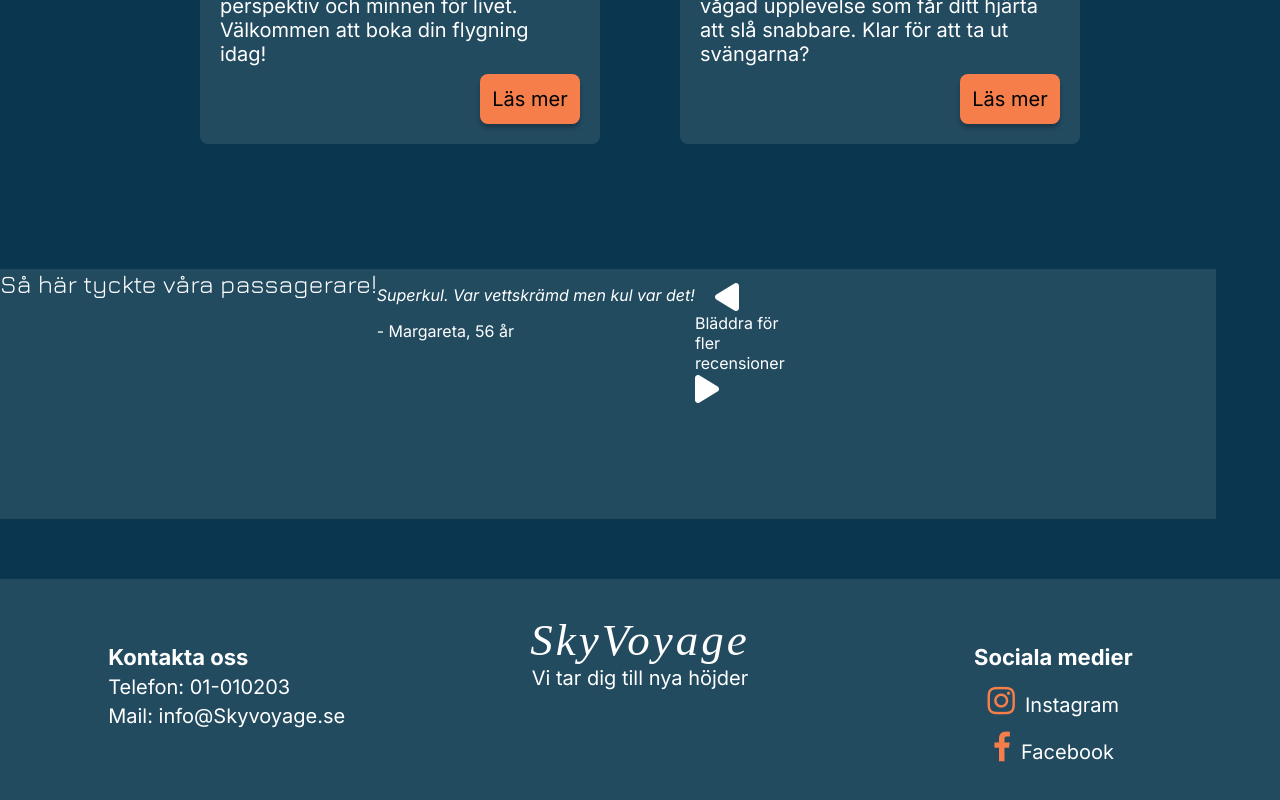
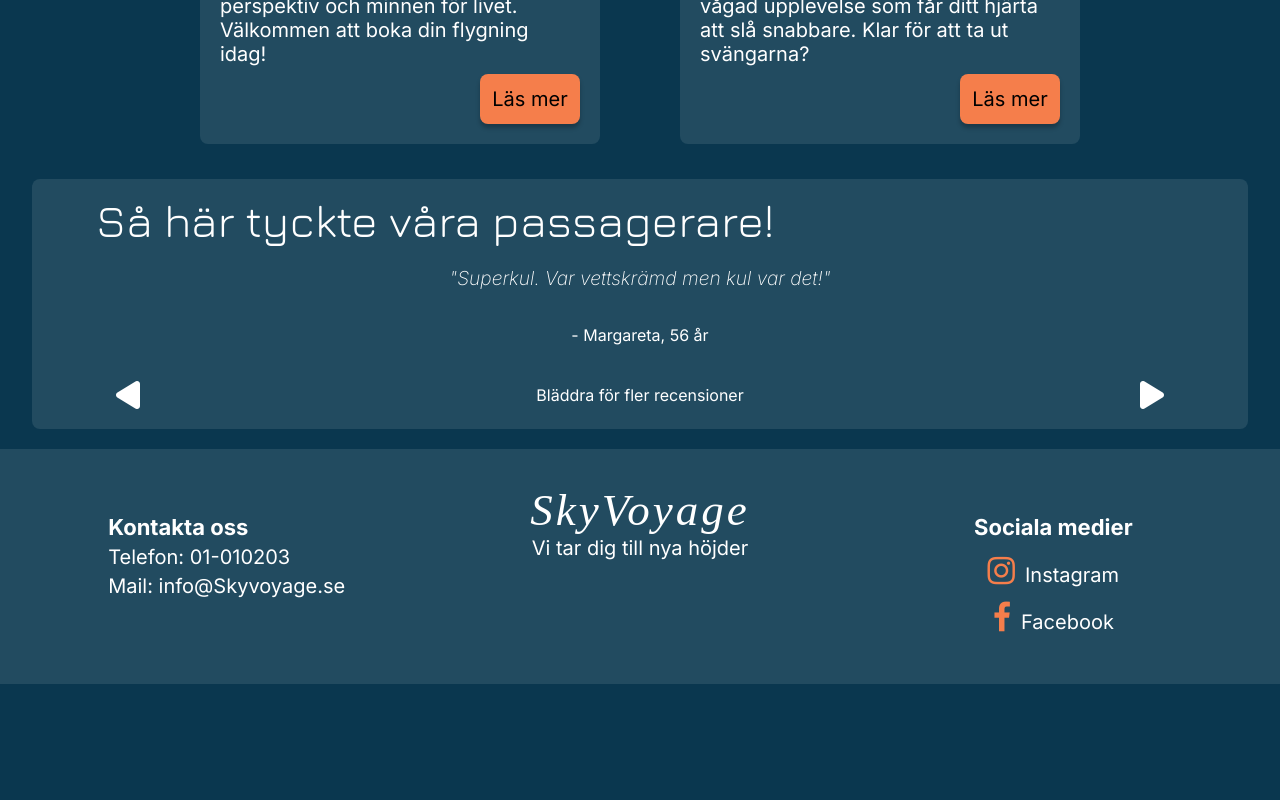
Before and after one commit to ellinorjohansson/SkyVoyage-Glantan, a Vue app: page / in a window 1280 px wide. Shown: the part 1594-2394 px from the top of the page. After the commit the page ends 2278 px from the top, so only its background shows below. Built offline with nearby package versions, Linux system fonts and the light colour scheme; a web font is replaced by a local one.

Commit message:
🚧  (style): work on styling the review section

```diff
--- a/src/component/ReviewCarousel.vue
+++ b/src/component/ReviewCarousel.vue
@@ -37,8 +37,8 @@ const previousReview = () => {
 <template>
     <section class="review-section">
         <span class="review-header">Så här tyckte våra passagerare!</span>
-        <div class="review-conatiner">
-            <p class="review-text">{{ reviews[currentReviewIndex].review }}</p>
+        <div class="review-container">
+            <p class="review-text">"{{ reviews[currentReviewIndex].review }}"</p>
             <p class="review-author">- {{ reviews[currentReviewIndex].name }}, {{ reviews[currentReviewIndex].age }} år</p>
         </div>
         <div class="arrow-container">
@@ -52,26 +52,39 @@ const previousReview = () => {
 <style lang="scss" scoped>
     .review-section {
         height: 250px;
-        width: 95%;
-        margin-top: 90px;
-        margin-bottom: 60px;
         background-color: $charcoal;
         display: flex;
         color: white;
         font-family: $font-body;
+        flex-direction: column;
+        padding-left: 5%;
+        padding-right: 5%;
+        border-radius: 8px;
+        margin: 90px 2.5% 60px 2.5%;
 
         .review-header {
             font-family: $font-heading2;
-            font-size: $mobile-font-size-heading2
+            font-size: $mobile-font-size-heading2;
+            margin-top: 15px;
         }
-        .review-text {
-            font-style: italic;
+
+        .review-container {
+            text-align: right;
+
+            .review-text {
+                font-style: italic;
+                font-weight: 200;
+                width: 250px;
+                margin-left: auto;
+            }
         }
 
         .arrow-container {
-            width: 100px;
             height: 100px;
             position: relative;
+            display: flex;
+            align-items: center;
+            justify-content: space-between;
 
             i {
                 color: white;
@@ -81,20 +94,57 @@ const previousReview = () => {
                 font-size: 2rem;
                 z-index: 10000;
                 position: relative;
+                line-height: 44px;
 
+
+            }
+
+        }
+    }
+
+    //tablet
+@media screen and (min-width: 768px) {
+    .review-section {
+        margin-top: 0;
+        margin-bottom: 20px;
+
+        .review-header {
+            font-size: $tablet-font-size-heading2;
+        }
+
+        .review-container {
+            width: 100%;
+            display: flex;
+            flex-direction: column;
+            align-items: center;
+            text-align: center;
+
+            .review-text {
+                font-size: 1.2rem;
+                margin-left: 0;
+                width: 100%;
+            }
+        }
+    }
+
+}
+
+//desktop
+@media screen and (min-width: 1024px) {
+    .review-section {
+
+        .review-header {
+            font-size: $desktop-font-size-heading2;
+        }
+
+        .review-container {
+
+            .review-text {
 
             }
         }
     }
 
-    //tablet
-@media screen and (min-width: 768px) {
-
-}
-
-//desktop
-@media screen and (min-width: 1024px) {
-
 }
 
 </style>
```
